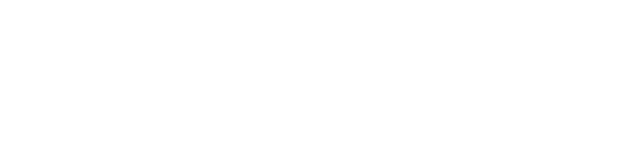
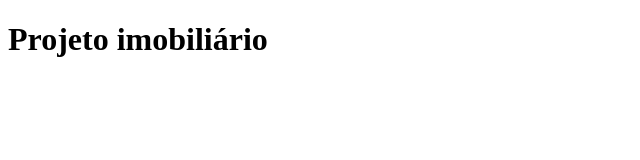
Before and after one commit to Devofficebr/Primeiro-projeto, a plain HTML site: page index.html in a window 1280 px wide. Shown: the whole page, without its empty margins (0-640 px from the left). Drawn offline with Linux system fonts and the light colour scheme.

Commit message:
Adiionanto o título do projeto

```diff
--- a/index.html
+++ b/index.html
@@ -7,6 +7,6 @@
     <title>Document</title>
 </head>
 <body>
-
+    <h1>Projeto imobiliário</h1>
 </body>
 </html>
```
